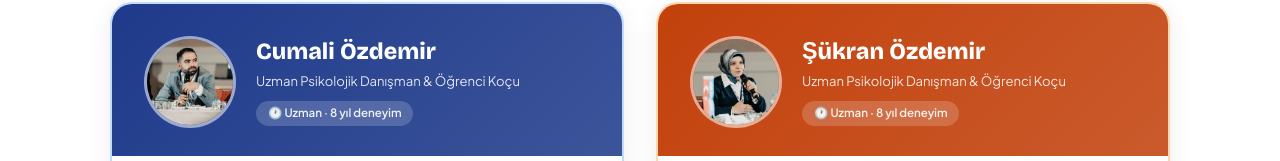
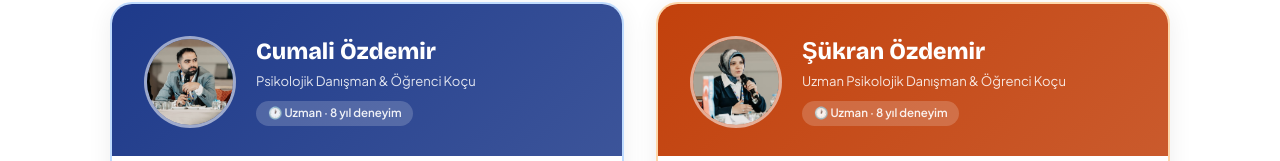
Before and after one commit to ogrencikocuadana/ogrencikocuadana, a Next.js app: page /hakkimizda in a window 1280 px wide. Shown: the part 621-782 px from the top of the page. Built offline with nearby package versions, Linux system fonts and the light colour scheme.

Commit message:
unvan değişikliği yapıldı

```diff
--- a/app/hakkimizda/page.tsx
+++ b/app/hakkimizda/page.tsx
@@ -117,7 +117,7 @@ export default function HakkimizdaPage() {
               {/* Cumali Özdemir */}
               <DanismanKarti
                 isim="Cumali Özdemir"
-                unvan="Uzman Psikolojik Danışman & Öğrenci Koçu"
+                unvan="Psikolojik Danışman & Öğrenci Koçu"
                 renk="#1e3a8a"
                 acikRenk="#eff6ff"
                 sinirRenk="#bfdbfe"
```
